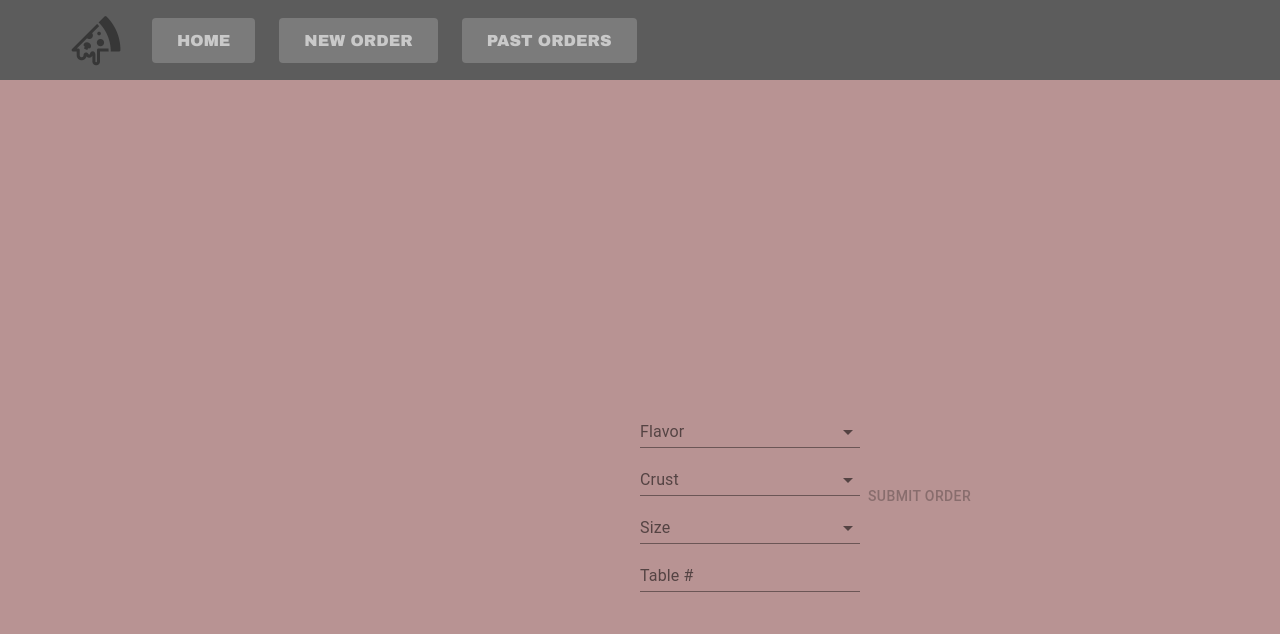
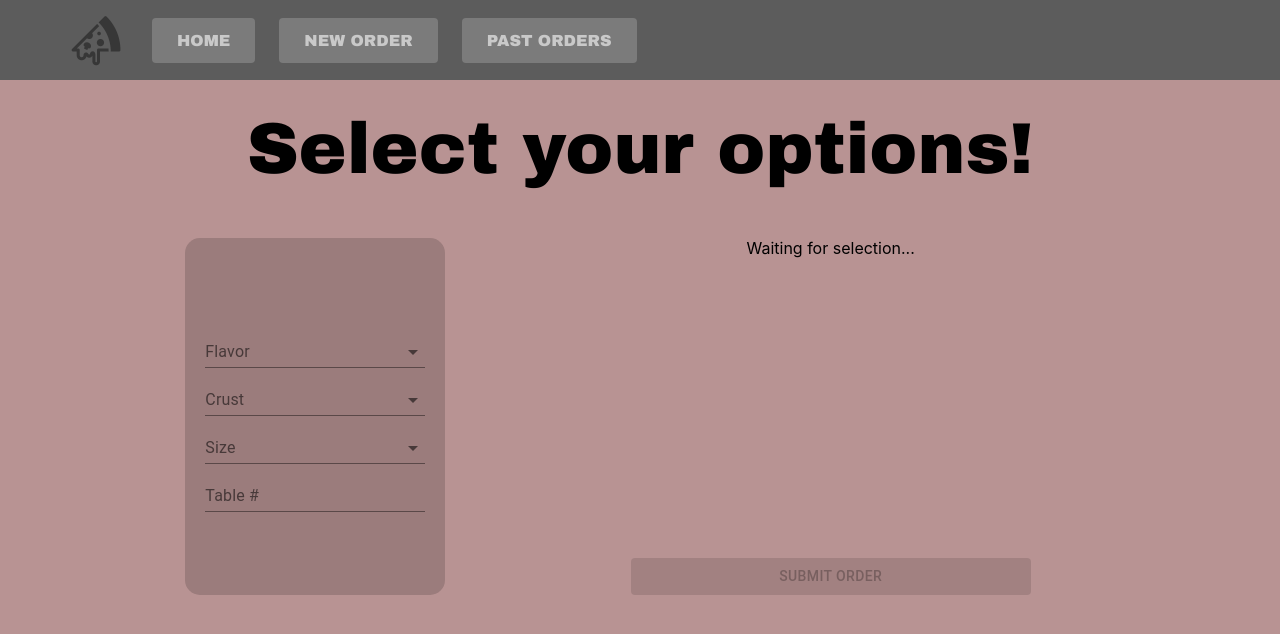
Before and after one commit to trumanbyrd/pizza-site, a React (Create React App) app: page /order in a window 1280 px wide. Shown: the top 634 px of the page. Built offline with nearby package versions, Linux system fonts and the light colour scheme.

Commit message:
more styling/cleanup

```diff
--- a/src/App.js
+++ b/src/App.js
@@ -4,7 +4,6 @@ import { BrowserRouter as Router,
          Switch,
          Route } from 'react-router-dom';
 import Navbar from './components/Navbar';
-import Confirm from './pages/Confirm';
 import Order from './pages/Order';
 import Home from './pages/Home';
 import PastOrders from './pages/PastOrders';
@@ -16,7 +15,6 @@ function App() {
       <Switch>
         <Route exact path="/" component={Home} />
         <Route path="/order" component={Order}/>
-        <Route path="/confirm" component={Confirm} />
         <Route path="/past-orders" component={PastOrders} />
       </Switch>
     </Router>
--- a/src/components/Link.js
+++ b/src/components/Link.js
@@ -18,5 +18,6 @@ export const Link = styled(MuiLink)`
         background-color: ${colors.link.hover};
         border-radius: 8px;
         color: ${colors.link.textHover};
+        text-decoration: none;
       }
 `;
--- a/src/components/OrderCard.js
+++ b/src/components/OrderCard.js
@@ -1,5 +1,5 @@
 import React, { useState } from 'react';
-import { FlavorImages } from '../util/constants';
+import { FlavorImages, tableNoOffset } from '../util/constants';
 import {
         Button,
         Card,
@@ -58,7 +58,7 @@ export const OrderCard = ({ item, onDelete }) => {
                                         <b>Size: </b>{item.Size} <br />
                                         <b>Flavor: </b>{item.Flavor} <br />
                                         <b>Crust: </b>{item.Crust} <br />
-                                        <b>Table: </b>{item.Table_No - 100}
+                                        <b>Table: </b>{item.Table_No - tableNoOffset}
                                     </Typography>
                                 </Box>
                                 <Box maxWidth="200px">
--- a/src/pages/Confirm.js
+++ /dev/null
@@ -1,14 +0,0 @@
-import React from 'react';
-import { Box } from '@material-ui/core';
-
-const Confirm = () => {
-    return (
-      <Box display="flex" justifyContent="space-around">
-        <a href="/">Home</a>
-        <a href="/order">Order</a>
-        <div>Confirm</div>
-      </Box>
-    );
-  };
-
-  export default Confirm;
--- a/src/pages/Order.js
+++ b/src/pages/Order.js
@@ -3,7 +3,30 @@ import { useHistory } from 'react-router';
 import { Dialog, Box, TextField, Button, Typography } from '@material-ui/core';
 import Select from '../components/Select';
 import { postOrder } from '../util/requests';
-import { Flavors, Crusts, Sizes } from '../util/constants';
+import { colors, tableNoOffset } from '../util/constants';
+import { Flavors, Crusts, Sizes, FlavorImages } from '../util/constants';
+import styled from 'styled-components';
+
+const HelpText = styled(Box)`
+    font-family: "Arial Black", Gadget, sans-serif;
+    width: 100%;
+    font-size: 72px;
+    padding-top: 30px;
+    padding-bottom: 50px;
+    display: flex;
+    justify-content: center;
+    align-items: center;
+`;
+
+const OrderFieldsWrapper = styled(Box)`
+    background-color: ${colors.backgroundDark};
+    padding: 0px 20px;
+    border-radius: 15px;
+`;
+
+const StyledButton = styled(Button)`
+    background-color: ${colors.backgroundDark};
+`;
 
 const Order = () => {
     const [flavor, setFlavor] = useState(null);
@@ -24,7 +47,11 @@ const Order = () => {
     }, [crust, flavor, size, tableNo]);
 
     return (
-    <Box display="flex" justifyContent="space-evenly" position="absolute" left="50%" top="50%">
+    <>
+    <HelpText>
+        Select your options!
+    </HelpText>
+    <Box display="flex" justifyContent="space-evenly">
         <Dialog
             open={confirmed}
             onClose={() => {
@@ -49,7 +76,7 @@ const Order = () => {
 
             </Box>
         </Dialog>
-        <Box display="flex" flexDirection="column">
+        <OrderFieldsWrapper display="flex" flexDirection="column" justifyContent="center">
             <Select
                 label="Flavor"
                 value={flavor}
@@ -70,13 +97,18 @@ const Order = () => {
             />
             <TextField
                 onChange={event => {
-                    setTableNo(Number(event.target.value) ? Number(event.target.value) + 100 : null);
+                    setTableNo(Number(event.target.value) ? Number(event.target.value) + tableNoOffset : null);
                 }}
                 label="Table #"
             />
-        </Box>
-        <Box display="flex" pr="4em">
-            <Button
+        </OrderFieldsWrapper>
+        <Box display="flex" pr="4em" flexDirection="column" justifyContent="center">
+            <Box display="flex" width="400px" height="300px" justifyContent="center" mb="20px">
+                {flavor ? <img src={FlavorImages[flavor] } alt="Your order" /> :
+                <div>Waiting for selection...</div>}
+            </Box>
+            <StyledButton
+                variant="contained"
                 disabled={!crust || !flavor || !size || !tableNo || tableNo < 1}
                 onClick={() => {
                     postOrder(getOrder())
@@ -84,9 +116,10 @@ const Order = () => {
                 }}
             >
                 Submit order
-            </Button>
+            </StyledButton>
         </Box>
     </Box>
+    </>
     );
   };
 
--- a/src/pages/PastOrders.js
+++ b/src/pages/PastOrders.js
@@ -2,6 +2,8 @@ import React, {useState, useEffect, useCallback} from 'react';
 import { Box, Grid } from '@material-ui/core';
 import { getOrders, deleteOrder } from '../util/requests';
 import OrderCard from '../components/OrderCard';
+import { tableNoOffset } from '../util/constants';
+import { Link } from '../components/Link';
 
 const PastOrders = () => {
     const [data, setData] = useState(null);
@@ -11,7 +13,8 @@ const PastOrders = () => {
         const fetchPosts = async () => {
             await getOrders()
                   .then(results => {
-                      setData(results);
+                      const filtered = results.filter(item => item.Table_No > tableNoOffset);
+                      setData(filtered);
                       setLoading(false);
                   });
           };
@@ -22,6 +25,16 @@ const PastOrders = () => {
         updateResults();
     }, [updateResults]);
 
+    if (!loading && !data?.length) {
+        return (
+            <Box height="100%" display="flex" justifyContent="center" alignItems="center">
+                <Link href="/order">
+                    No orders yet! Click here to place an order!
+                </Link>
+            </Box>
+        )
+    }
+
     return (
       <>
         <Box padding="30px">
@@ -29,7 +42,7 @@ const PastOrders = () => {
             : (
             <Grid container spacing={3}>
                 {data?.map(item => {
-                    if (item.Table_No < 100) {
+                    if (item.Table_No < tableNoOffset) {
                         return null;
                     }
                     return (
--- a/src/util/constants.js
+++ b/src/util/constants.js
@@ -18,9 +18,12 @@ export const authCredentials = {
 
 export const ordersUrl = `${proxy}${orders}`;
 
+export const tableNoOffset = 250;
+
 export const colors = {
     navbar: '#5c5c5c',
     background: '#866c6c',
+    backgroundDark: '#9b7c7c',
     link: {
         default: '#7b7b7b',
         hover: '#4b4b4b',
```
